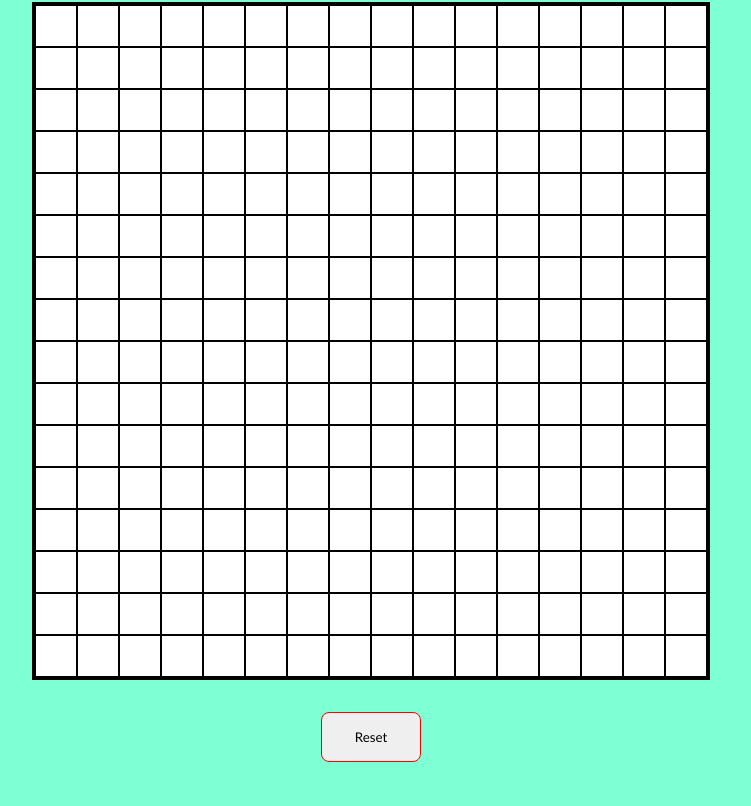
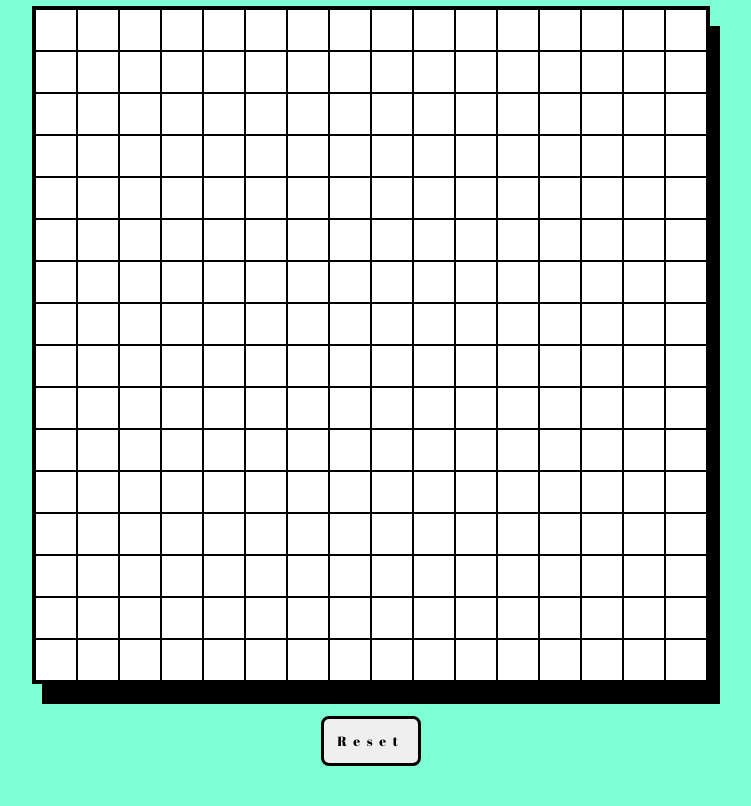
Before and after one commit to beau214/etch-a-sketch, a plain HTML site: page index.html in a window 1280 px wide. Shown: the part 80-886 px from the top of the page, without its empty margins (269-1020 px from the left). Drawn offline with Linux system fonts and the light colour scheme.

Commit message:
added styles and font

```diff
--- a/index.html
+++ b/index.html
@@ -7,6 +7,9 @@
     <meta name="viewport" content="width=device-width, initial-scale=1.0">
     <link rel="stylesheet" href="styles.css">
     <script type="text/javascript" src="etch.js" defer></script>
+    <link rel="preconnect" href="https://fonts.googleapis.com">
+    <link rel="preconnect" href="https://fonts.gstatic.com" crossorigin>
+    <link href="https://fonts.googleapis.com/css2?family=Abril+Fatface&display=swap" rel="stylesheet">
     <title>Etch-A-Sketch</title>
 </head>
 <body>
--- a/styles.css
+++ b/styles.css
@@ -1,5 +1,6 @@
 * {
-    font-family: 'Gill Sans', 'Gill Sans MT', Calibri, 'Trebuchet MS', sans-serif;
+    font-family: 'Abril Fatface', cursive;
+
 }
 
 body {
@@ -8,6 +9,7 @@ body {
 
 .title {
     text-align: center;
+    letter-spacing: .75em;
 }
 
 .board {
@@ -19,7 +21,7 @@ body {
     /* height: 300px;
     width: 300px; */
     border: 3px solid black;
-    box-shadow: 1px;;
+    box-shadow: 10px 20px;
 
 }
 
@@ -38,13 +40,18 @@ body {
     display: flex;
     justify-content: center;
     padding: 2em;
+
 }
 
 .reset {
-    border: 1px solid red;
+    display: flex;
+    border: 3px solid black;
     width: 100px;
     height: 50px;
     border-radius: 8px;
+    justify-content: center;
+    align-items: center;
+    letter-spacing: .5em;
 }
 
 .reset:active {
```
